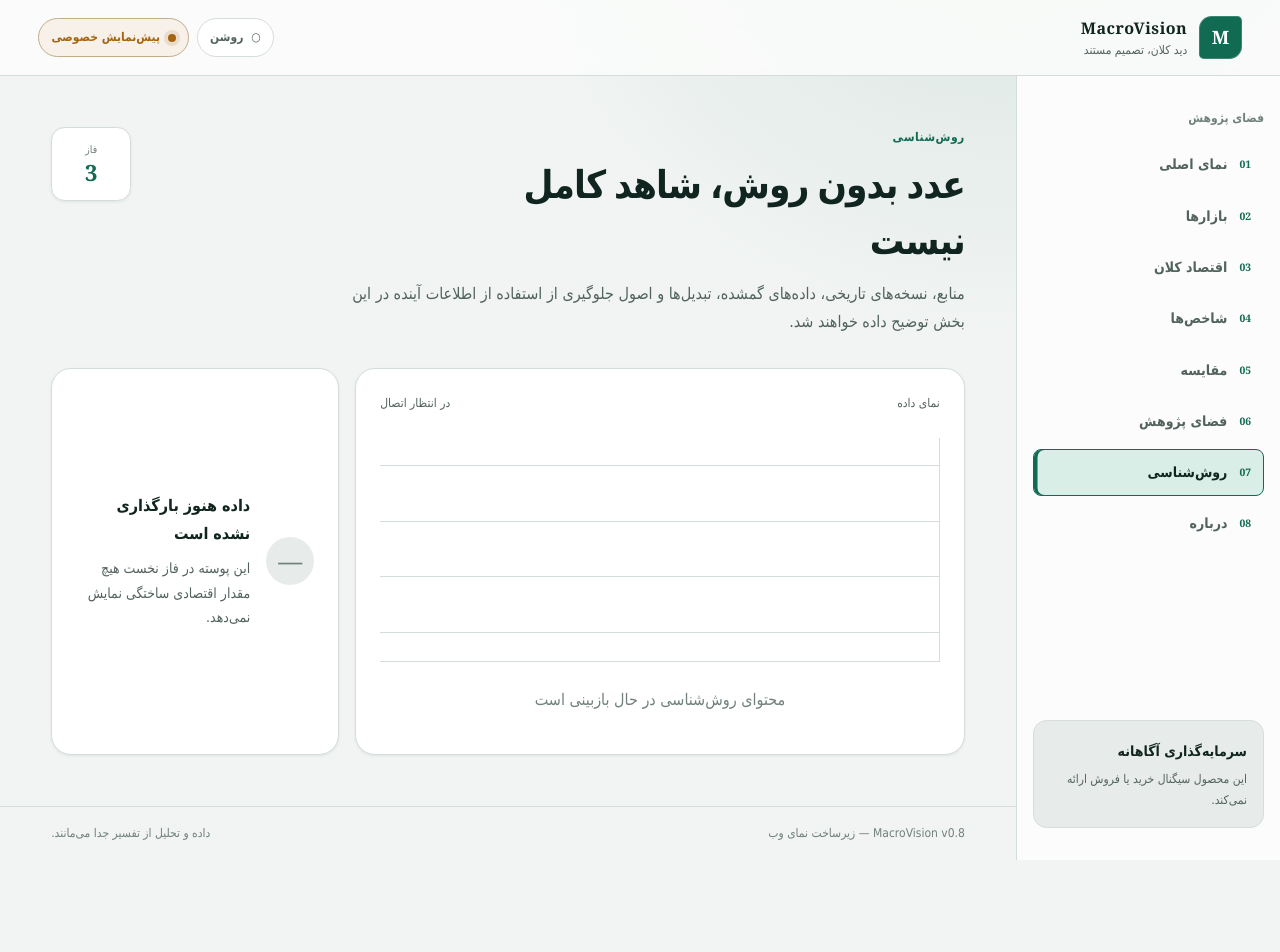
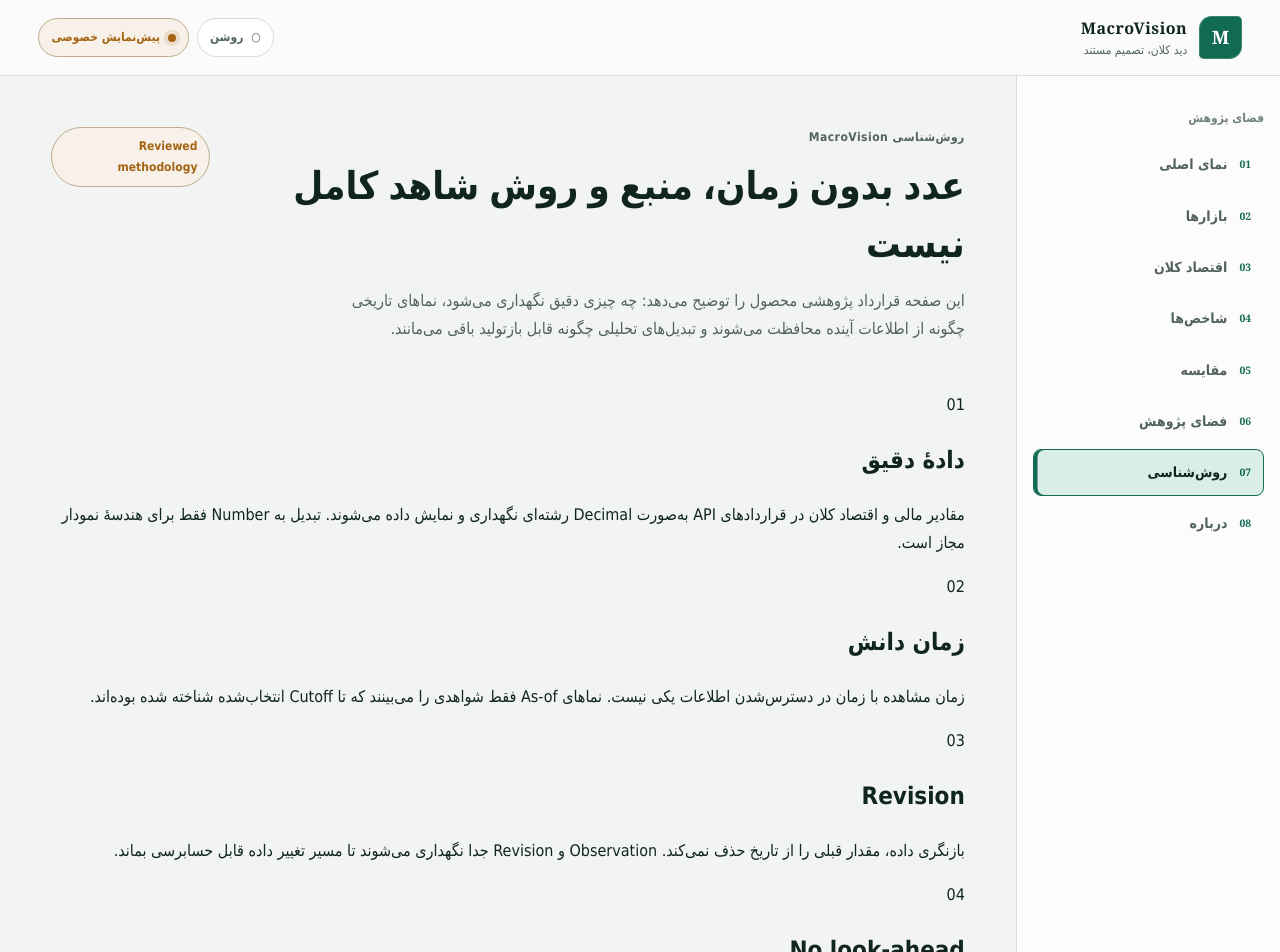
Before and after one commit to sjjafari/MacroVision, a Next.js app in the folder web/: page /fa/methodology in a window 1280 px wide. Shown: the top 952 px of the page. Before the commit the page ends 860 px from the top, so only its background shows below. Built offline with nearby package versions, Linux system fonts and the light colour scheme.

Commit message:
feat: publish reviewed Persian methodology page

```diff
--- a/web/src/app/fa/methodology/page.tsx
+++ b/web/src/app/fa/methodology/page.tsx
@@ -1,13 +1,20 @@
-import { RoutePlaceholder } from "@/components/route-placeholder";
+import Link from "next/link";
+
+const pillars = [
+  ["01","دادهٔ دقیق","مقادیر مالی و اقتصاد کلان در قراردادهای API به‌صورت Decimal رشته‌ای نگهداری و نمایش داده می‌شوند. تبدیل به Number فقط برای هندسهٔ نمودار مجاز است."],
+  ["02","زمان دانش","زمان مشاهده با زمان در دسترس‌شدن اطلاعات یکی نیست. نماهای As-of فقط شواهدی را می‌بینند که تا Cutoff انتخاب‌شده شناخته شده بوده‌اند."],
+  ["03","Revision","بازنگری داده، مقدار قبلی را از تاریخ حذف نمی‌کند. Observation و Revision جدا نگهداری می‌شوند تا مسیر تغییر داده قابل حسابرسی بماند."],
+  ["04","No look-ahead","اجرای تاریخی Analytics ورودی را در همان Vintage قابل‌دسترس در Cutoff می‌خواند؛ داده یا بازنگری آینده نباید به گذشته نشت کند."],
+  ["05","Missing ≠ Zero","نبود داده هرگز به صفر تبدیل نمی‌شود. Missingness و علت آن بخشی از شواهد خروجی است و در نمودار نیز شکاف باقی می‌ماند."],
+  ["06","تحلیل نسخه‌دار","تعریف‌های Analytics نسخه‌دار و Runها ماندگارند. خروجی مشتق به Definition Version، Run و Lineage ورودی‌هایش متصل می‌ماند."],
+] as const;
 
 export default function MethodologyPage() {
-  return (
-    <RoutePlaceholder
-      eyebrow="روش‌شناسی"
-      title="عدد بدون روش، شاهد کامل نیست"
-      description="منابع، نسخه‌های تاریخی، داده‌های گمشده، تبدیل‌ها و اصول جلوگیری از استفاده از اطلاعات آینده در این بخش توضیح داده خواهند شد."
-      phase={3}
-      notice="محتوای روش‌شناسی در حال بازبینی است"
-    />
-  );
+  return <div className="page-stack methodology-page">
+    <header className="indicator-hero"><div><p className="eyebrow">روش‌شناسی MacroVision</p><h1>عدد بدون زمان، منبع و روش شاهد کامل نیست</h1><p>این صفحه قرارداد پژوهشی محصول را توضیح می‌دهد: چه چیزی دقیق نگهداری می‌شود، نماهای تاریخی چگونه از اطلاعات آینده محافظت می‌شوند و تبدیل‌های تحلیلی چگونه قابل بازتولید باقی می‌مانند.</p></div><span className="preview-badge">Reviewed methodology</span></header>
+    <section className="methodology-grid">{pillars.map(([n,title,body])=><article key={n}><span className="ltr">{n}</span><h2>{title}</h2><p>{body}</p></article>)}</section>
+    <section className="methodology-flow" aria-labelledby="method-flow-title"><header><p className="eyebrow">زنجیرهٔ شواهد</p><h2 id="method-flow-title">از منبع تا خروجی پژوهش</h2></header><ol><li><strong>Source</strong><span>هویت منبع، مرجع و متادیتای سری ثبت می‌شود.</span></li><li><strong>Observation + Vintage</strong><span>مقدار، زمان مشاهده، زمان انتشار/ورود و بازنگری‌ها مستقل ثبت می‌شوند.</span></li><li><strong>Definition Version</strong><span>تبدیل فقط از مجموعهٔ محدود و ثبت‌شدهٔ Analytics با ورودی‌های مشخص ساخته می‌شود.</span></li><li><strong>Immutable Run</strong><span>بازه، Cutoff، نسخهٔ Engine و وضعیت Missingness همراه Run ثبت می‌شوند.</span></li><li><strong>Lineage</strong><span>هر خروجی قابل ردیابی به Observation/Revisionهای ورودی است.</span></li></ol></section>
+    <section className="methodology-notes"><article><h2>مقایسهٔ چندسری</h2><p>صفحهٔ مقایسه سری‌ها را مستقل نگه می‌دارد. اختلاف تناوب و واحد صریح اعلام می‌شود و Reader هیچ Resampling، Fill، Interpolation، Ratio یا Spread ضمنی انجام نمی‌دهد.</p><Link href="/fa/compare">رفتن به مقایسه</Link></article><article><h2>پژوهش محاسباتی</h2><p>Ratio، Spread، تغییرات، Rolling statistics و Rebase فقط از Analytics نسخه‌دار اجرا می‌شوند. اجرای پژوهش یک Mutation صریح و سطح دسترسی‌دار است؛ GET صفحه Run جدید ایجاد نمی‌کند.</p><Link href="/fa/research">رفتن به پژوهش</Link></article></section>
+    <section className="methodology-limitations"><h2>مرز تفسیر</h2><p>MacroVision کیفیت منبع بیرونی را تضمین نمی‌کند و خروجی آن توصیهٔ خرید یا فروش نیست. «Current»، «Stale»، «Missing» و «Incomparable» وضعیت‌های متفاوت‌اند و نباید به یکدیگر تبدیل شوند. تاریخ شمسی یا برچسب فارسی فقط لایهٔ نمایش است؛ زمان مرجع سیستم UTC باقی می‌ماند.</p></section>
+  </div>;
 }
```
